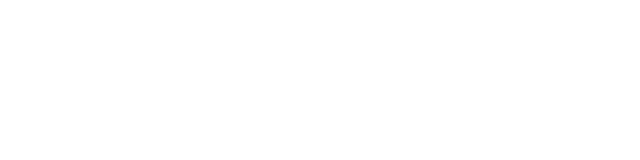
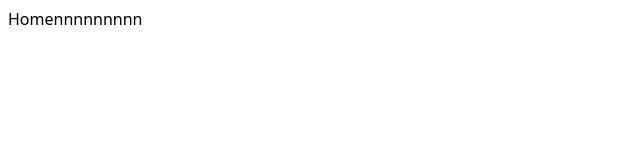
Before and after one commit to MahmoudAliKhider/Online_Quiz-_App, a React (Create React App) app in the folder client/: page / in a window 1280 px wide. Before the commit this address had no page. Shown: the top 160 px of the page, without its empty margins (0-640 px from the left). Built offline with nearby package versions, Linux system fonts and the light colour scheme; a web font is replaced by a local one.

Commit message:
create a redux and add protect Router

```diff
--- a/client/src/App.js
+++ b/client/src/App.js
@@ -8,6 +8,8 @@ import "./styleSheets/custom-components.css";
 import "./styleSheets/form-elements.css";
 
 import { BrowserRouter, Routes, Route } from "react-router-dom";
+import ProtectRoute from "./components/protectRoute";
+import Home from "./pages/common/Home/Home";
 
 function App() {
   return (
@@ -15,6 +17,10 @@ function App() {
       <Routes>
         <Route path="/login" element={<Login />} />
         <Route path="/register" element={<Register />} />
+        <Route path="/" element={
+        <ProtectRoute>
+          <Home />
+        </ProtectRoute>} />
       </Routes>
     </BrowserRouter>
   );
--- /dev/null
+++ b/client/src/components/protectRoute.js
@@ -0,0 +1,9 @@
+import React from 'react'
+
+const ProtectRoute = ({children}) => {
+  return (
+    <div>{children}</div>
+  )
+}
+
+export default ProtectRoute
--- a/client/src/index.js
+++ b/client/src/index.js
@@ -1,12 +1,14 @@
 import React from 'react';
+import { Provider } from 'react-redux';
 import ReactDOM from 'react-dom/client';
 import './index.css';
 // import "antd/dist/antd.min.css";
 import App from './App';
+import store from './redux/store';
 
 const root = ReactDOM.createRoot(document.getElementById('root'));
 root.render(
-  <React.StrictMode>
+  <Provider store={store}>
     <App />
-  </React.StrictMode>
+  </Provider>
 );
--- /dev/null
+++ b/client/src/pages/common/Home/Home.js
@@ -0,0 +1,9 @@
+import React from 'react'
+
+const Home = () => {
+  return (
+    <div>Homennnnnnnnn</div>
+  )
+}
+
+export default Home
--- /dev/null
+++ b/client/src/redux/store.js
@@ -0,0 +1,11 @@
+import { configureStore } from "@reduxjs/toolkit";
+import userSlice from "./userSlice";
+
+
+const store = configureStore({
+    reducer:{
+        users: userSlice
+    }
+})
+
+export default store;
--- /dev/null
+++ b/client/src/redux/userSlice.js
@@ -0,0 +1,17 @@
+import { createSlice } from '@reduxjs/toolkit';
+
+const userSlice = createSlice({
+
+    name: 'users',
+    initialState: {
+        user: null,
+    },
+    reducers: {
+        setUser: (state, action) => {
+            state.user = action.payload;
+        }
+    }
+})
+
+export const { setUser } = userSlice.actions;
+export default userSlice.reducer;
```
